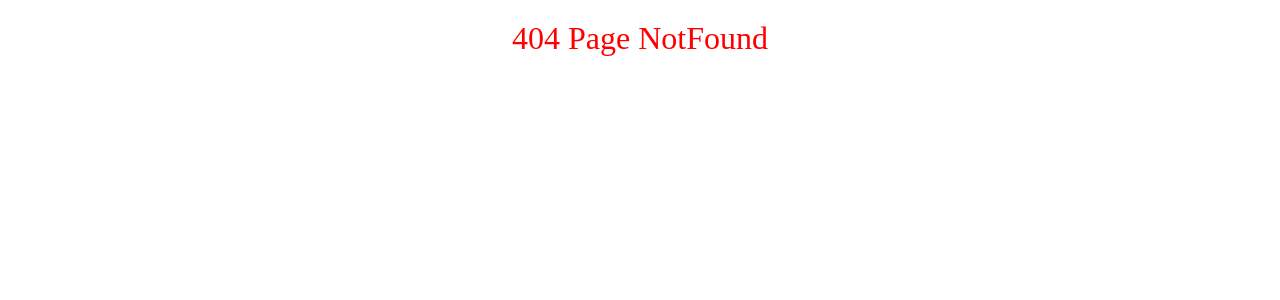
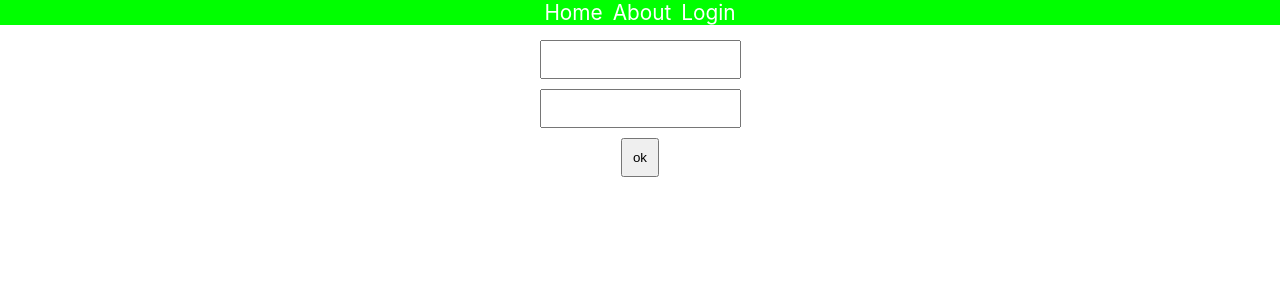
Before and after one commit to Sahmirze/Reacat-apps, a React (Create React App) app in the folder raect_routers/: page /login in a window 1280 px wide. Before the commit this address had no page. Shown: the top 300 px of the page. Built offline with nearby package versions, Linux system fonts and the light colour scheme.

Commit message:
material uiadd

```diff
--- a/raect_routers/src/App.jsx
+++ b/raect_routers/src/App.jsx
@@ -2,7 +2,6 @@
 function App() {
   return (
    <>
-
    <WebSiteRouting />
    </>
   );
--- a/raect_routers/src/componomets/inputs/index.jsx
+++ b/raect_routers/src/componomets/inputs/index.jsx
@@ -6,6 +6,7 @@
 		ad:props.name,
 		soyad:props.surname
 	})
+
 
 	return(
 		<>
--- a/raect_routers/src/pages/home.jsx
+++ b/raect_routers/src/pages/home.jsx
@@ -1,9 +1,10 @@
 import PageContainer from "routes/PageContainer"
 
 function Home(){
+
 	return(
 	<PageContainer>
-		<div>Home</div>
+
 	</PageContainer>
 	)
  }
--- a/raect_routers/src/pages/index.jsx
+++ b/raect_routers/src/pages/index.jsx
@@ -13,7 +13,7 @@
 			<Route path="/about" element={<About />} />
 			<Route path="/" element={<Home />} />
 			<Route path="*" element={<NotFound />} />
-			<Route path="/states" element={<SecondComponoment />} />
+			<Route path="/login" element={<SecondComponoment />} />
   	 	 </Routes>
 
 		</>
--- a/raect_routers/src/routes/PageContainer.jsx
+++ b/raect_routers/src/routes/PageContainer.jsx
@@ -1,13 +1,14 @@
  import styles from 'pages/index.module.css'
+import { NavLink } from 'react-router-dom'
 
  function PageContainer({children}){
 	return(
 		<>
 		<header className={styles.head} >
 			<nav className={styles.navbar}>
-				<a href="/">Home</a>
-				<a href="/about">About</a>
-				<a href="/states">States</a>
+				<NavLink to="/">Home</NavLink>
+				<NavLink to="/about">About</NavLink>
+				<NavLink to="/login">Login</NavLink>
 			</nav>
 		</header>
 		<main>{children}</main>
```
